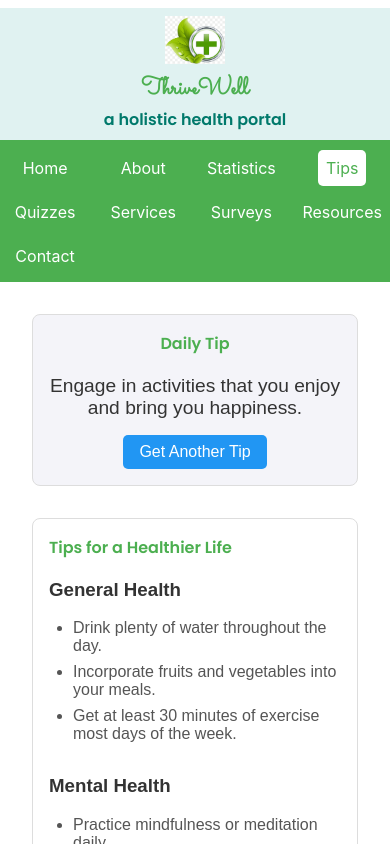
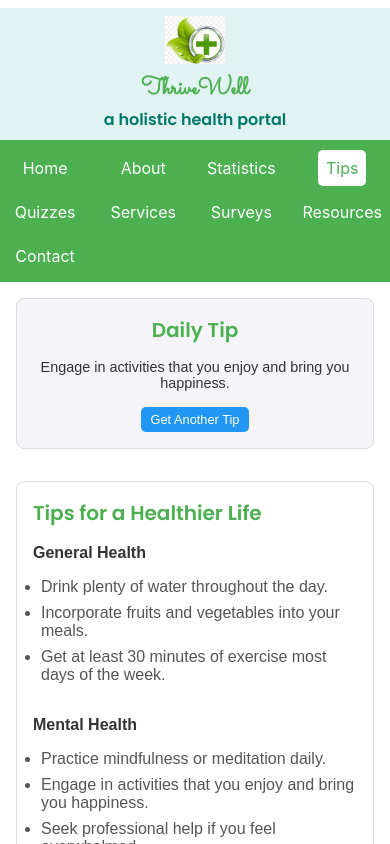
Before and after one commit to ajju-devs/ThriveWell, a React (Create React App) app: page /tips in a window 390 px wide. Shown: the top 844 px of the page. Built offline with nearby package versions, Linux system fonts and the light colour scheme.

Commit message:
Update Tips.css

```diff
--- a/src/components/Tips.css
+++ b/src/components/Tips.css
@@ -68,3 +68,65 @@
   margin: 0.5rem 0;
   color: #555;
 }
+
+@media (max-width: 768px) {
+  .tips {
+    padding: 1.5rem;
+  }
+
+  .daily-tip h2 {
+    font-size: 1.5rem;
+  }
+
+  .daily-tip p {
+    font-size: 1rem;
+  }
+
+  .daily-tip button {
+    font-size: 0.9rem;
+    padding: 0.4rem 0.8rem;
+  }
+
+  .all-tips h2 {
+    font-size: 1.5rem;
+  }
+
+  .tips-category h3 {
+    font-size: 1.2rem;
+  }
+
+  .tips-category ul {
+    padding-left: 1rem;
+  }
+}
+
+@media (max-width: 480px) {
+  .tips {
+    padding: 1rem;
+  }
+
+  .daily-tip h2 {
+    font-size: 1.25rem;
+  }
+
+  .daily-tip p {
+    font-size: 0.9rem;
+  }
+
+  .daily-tip button {
+    font-size: 0.8rem;
+    padding: 0.3rem 0.6rem;
+  }
+
+  .all-tips h2 {
+    font-size: 1.25rem;
+  }
+
+  .tips-category h3 {
+    font-size: 1rem;
+  }
+
+  .tips-category ul {
+    padding-left: 0.5rem;
+  }
+}
```
